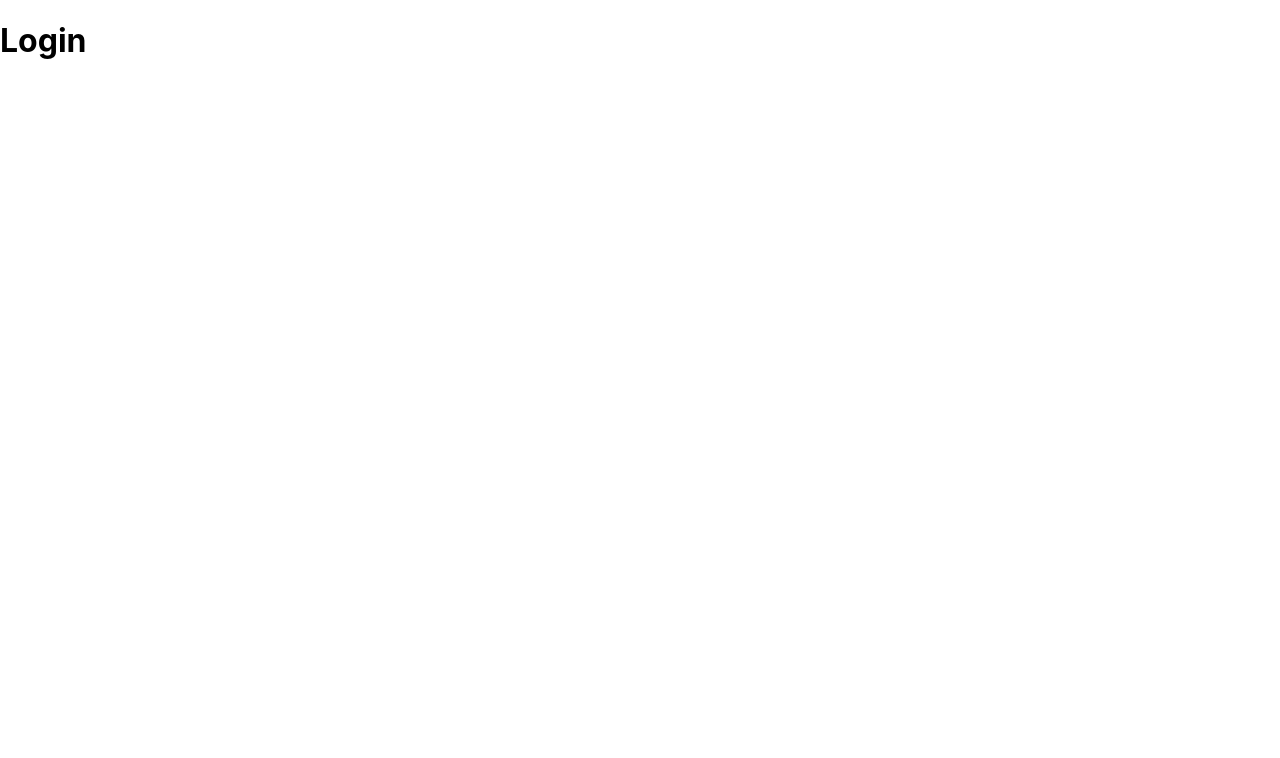
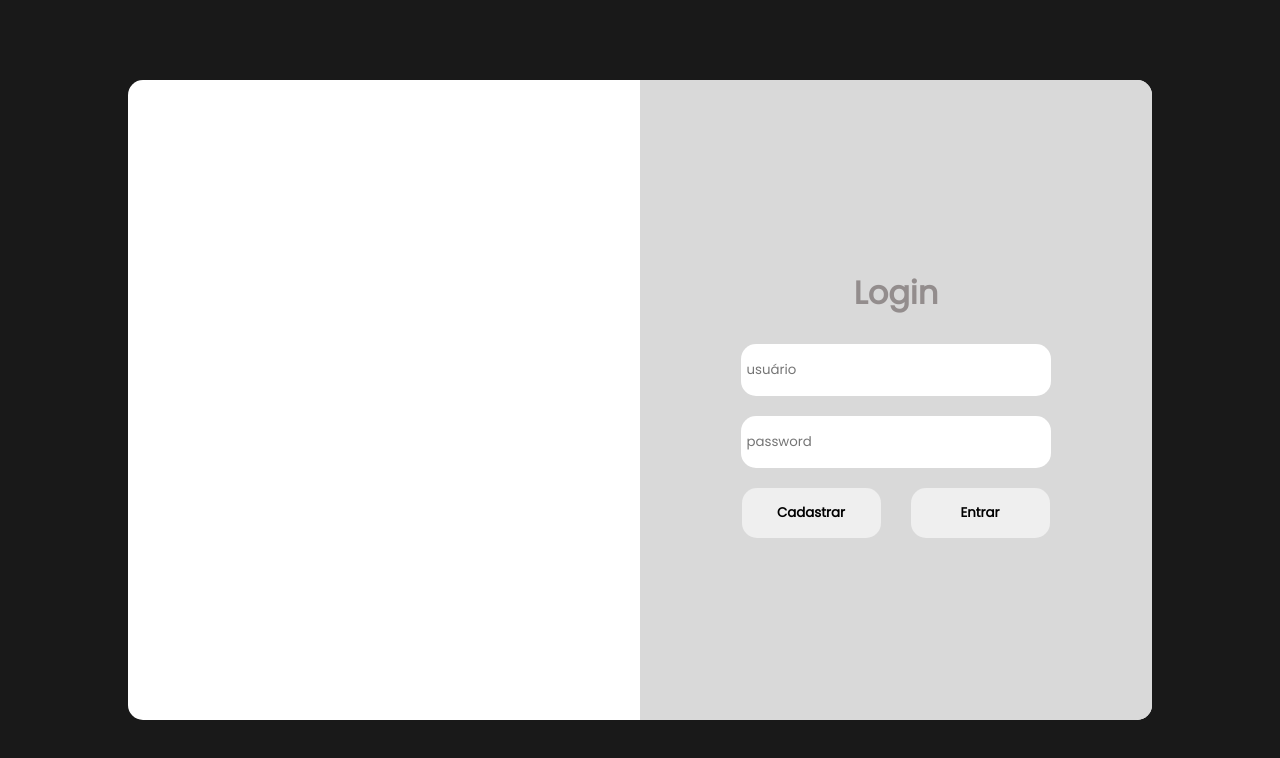
Before and after one commit to luizpcardoso/-Full-Stack-charllenger-Front-End, a React (Create React App) app in the folder charllenger-front/: page / in a window 1280 px wide. Shown: the top 758 px of the page. Built offline with nearby package versions, Linux system fonts and the light colour scheme.

Commit message:
feat: create login and register pages

```diff
--- a/charllenger-front/public/index.html
+++ b/charllenger-front/public/index.html
@@ -3,6 +3,12 @@
   <head>
     <meta charset="utf-8" />
     <link rel="icon" href="%PUBLIC_URL%/favicon.ico" />
+    <link rel="preconnect" href="https://fonts.googleapis.com" />
+    <link rel="preconnect" href="https://fonts.gstatic.com" crossorigin />
+    <link
+      href="https://fonts.googleapis.com/css2?family=Poppins&display=swap"
+      rel="stylesheet"
+    />
     <meta name="viewport" content="width=device-width, initial-scale=1" />
     <meta name="theme-color" content="#000000" />
     <meta
--- a/charllenger-front/src/pages/login/index.jsx
+++ b/charllenger-front/src/pages/login/index.jsx
@@ -6,7 +6,29 @@ export const Login = () => {
 
     return (
         <>
-            <h1>Login</h1>
+            <Container>
+                <section>
+                    <div className="div_details"></div>
+                    <div className="div_login">
+
+
+                        <form>
+                            <h2>Login</h2>
+                            <input className="user_input" placeholder="usuário"></input>
+                            <input className="password_input" type="password" placeholder="password" ></input>
+                            <div className="div_login_buttons">
+                                <button>Cadastrar</button>
+                                <button>Entrar</button>
+                            </div>
+
+                        </form>
+
+
+
+                    </div>
+                </section>
+
+            </Container>
         </>
     )
 }
--- a/charllenger-front/src/pages/login/style.jsx
+++ b/charllenger-front/src/pages/login/style.jsx
@@ -1,6 +1,112 @@
 import styled from "styled-components";
 
 export const Container = styled.div`
-  height: auto;
+  height: 100vh;
+  width: 100vw;
+  background-color:#191919 ;
+  display: flex;
+  align-items: center;
+  justify-content: center;
+  font-family: 'Poppins', sans-serif;
+
+  section{
+
+  }
+  .div_details{
+    display: none;
+  }
+
+  .div_login{
+    width: 100%;
+    height: 100%;
+    display: flex;
+    align-items: center;
+    justify-content: center;
+  }
+
+  .div_login form {
+    width: 80%;
+    display: flex;
+    flex-direction: column;
+    align-items: center;
+    justify-content: center;
+    position: absolute;
+    top: 10vh;
+  }
+
+  .div_login form h2 {
+    font-size: 2em;
+    color:#938D8D;
+  }
+
+  .div_login form input {
+    height: 50px;
+    width: calc(100% - 5px);
+    border: none;
+    border-radius: 15px;
+    margin: 0 0 1.5em 0;
+    padding-left: 5px;
+    font-family: 'Poppins', sans-serif;
+  }
+
+  .div_login_buttons{
+    display: flex;
+    align-items: center;
+    flex-direction: row;
+    justify-content: space-between;
+    width: 100%;
+
+  }
+  .div_login_buttons button{
+    height: 50px;
+    width: 45%;
+    border: none;
+    border-radius: 15px;
+    margin: 0 0 1.5em 0;
+    padding-left: 5px;
+    font-family: 'Poppins', sans-serif;
+    font-weight: bold;
+  }
+
+
+
+
+
+
+  @media (min-width: 600px) {
+    section{
+      height: 80%;
+    width: 80%;
+    max-width: 1200px;
+    background-color: #ffffff;
+    border-radius: 15px;
+    display: flex;
+    flex-direction: row;
+    overflow: hidden;
+    }
+    .div_details{
+    display: flex;
+    width: 50%;
+    height: 100%;
+
+  }
+  .div_login{
+    width: 50%;
+    height: 100%;
+    background-color: #D9D9D9;
+
+
+
+  }
+  .div_login form{
+    position: initial;
+    width: 60%;
+    height: 50%;
+  }
+  }
+
+
+
+
 
 `;
--- a/charllenger-front/src/pages/register/index.jsx
+++ b/charllenger-front/src/pages/register/index.jsx
@@ -6,7 +6,29 @@ export const Register = () => {
 
     return (
         <>
-            <h1>Register</h1>
+            <Container>
+                <section>
+                    <div className="div_details"></div>
+                    <div className="div_login">
+
+
+                        <form>
+                            <h2>Cadastro</h2>
+                            <input className="user_input" placeholder="usuário"></input>
+                            <input className="password_input" type="password" placeholder="password" ></input>
+                            <div className="div_login_buttons">
+                                <button>Voltar</button>
+                                <button>Concluir</button>
+                            </div>
+
+                        </form>
+
+
+
+                    </div>
+                </section>
+
+            </Container>
         </>
     )
 }
--- a/charllenger-front/src/pages/register/style.jsx
+++ b/charllenger-front/src/pages/register/style.jsx
@@ -1,6 +1,114 @@
 import styled from "styled-components";
 
+
+
 export const Container = styled.div`
-  height: auto;
+  height: 100vh;
+  width: 100vw;
+  background-color:#191919 ;
+  display: flex;
+  align-items: center;
+  justify-content: center;
+  font-family: 'Poppins', sans-serif;
+
+  section{
+
+  }
+  .div_details{
+    display: none;
+  }
+
+  .div_login{
+    width: 100%;
+    height: 100%;
+    display: flex;
+    align-items: center;
+    justify-content: center;
+  }
+
+  .div_login form {
+    width: 80%;
+    display: flex;
+    flex-direction: column;
+    align-items: center;
+    justify-content: center;
+    position: absolute;
+    top: 10vh;
+  }
+
+  .div_login form h2 {
+    font-size: 2em;
+    color:#938D8D;
+  }
+
+  .div_login form input {
+    height: 50px;
+    width: calc(100% - 5px);
+    border: none;
+    border-radius: 15px;
+    margin: 0 0 1.5em 0;
+    padding-left: 5px;
+    font-family: 'Poppins', sans-serif;
+  }
+
+  .div_login_buttons{
+    display: flex;
+    align-items: center;
+    flex-direction: row;
+    justify-content: space-between;
+    width: 100%;
+
+  }
+  .div_login_buttons button{
+    height: 50px;
+    width: 45%;
+    border: none;
+    border-radius: 15px;
+    margin: 0 0 1.5em 0;
+    padding-left: 5px;
+    font-family: 'Poppins', sans-serif;
+    font-weight: bold;
+  }
+
+
+
+
+
+
+  @media (min-width: 600px) {
+    section{
+      height: 80%;
+    width: 80%;
+    max-width: 1200px;
+    background-color: #ffffff;
+    border-radius: 15px;
+    display: flex;
+    flex-direction: row;
+    overflow: hidden;
+    }
+    .div_details{
+    display: flex;
+    width: 50%;
+    height: 100%;
+
+  }
+  .div_login{
+    width: 50%;
+    height: 100%;
+    background-color: #D9D9D9;
+
+
+
+  }
+  .div_login form{
+    position: initial;
+    width: 60%;
+    height: 50%;
+  }
+  }
+
+
+
+
 
 `;
```
Also changed, not shown: charllenger-front/package.json (+7 -1 lines), 1 other file (tests, documents, lock files or other folders).
